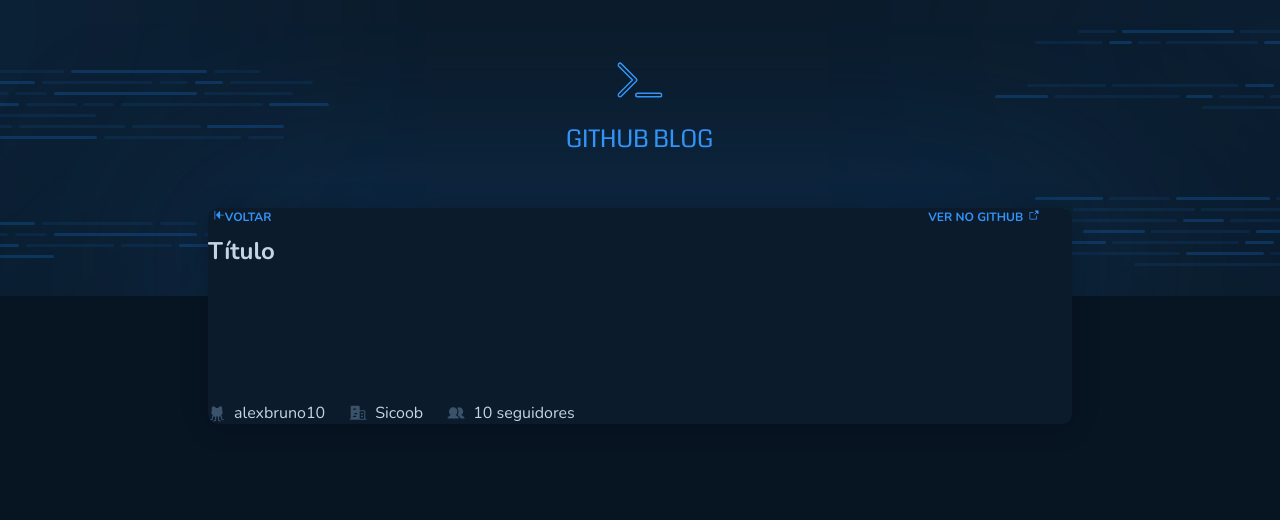
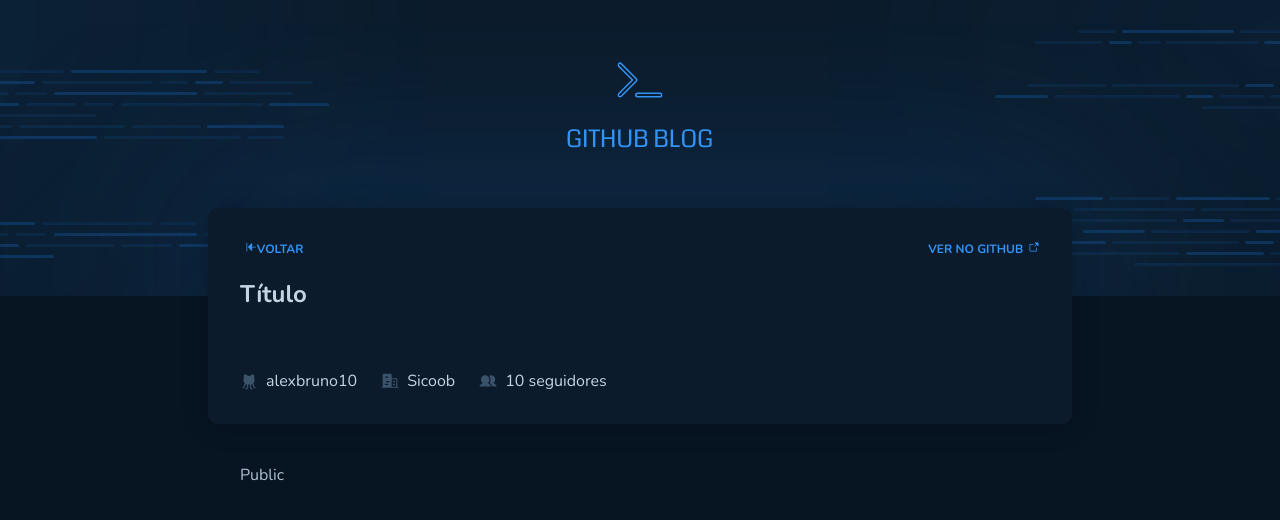
Before and after one commit to alexbruno10/github-blog, a React (Vite) app: page /post/1 in a window 1280 px wide. Shown: the top 520 px of the page. Built offline with nearby package versions, Linux system fonts and the light colour scheme.

Commit message:
Styling page Post

```diff
--- a/package.json
+++ b/package.json
@@ -17,6 +17,7 @@
     "react": "^18.2.0",
     "react-dom": "^18.2.0",
     "react-hook-form": "^7.43.1",
+    "react-markdown": "^8.0.5",
     "react-router-dom": "^6.8.1",
     "styled-components": "^5.3.6",
     "zod": "^3.20.2"
--- a/src/components/CardPagePost/index.tsx
+++ b/src/components/CardPagePost/index.tsx
@@ -1,15 +1,18 @@
-import { CardInfoContainer } from "../CardProfile/styles";
-import { CardPagePostContent } from "./styles";
+import { CardPagePostContent, CardPagePostContainer, DescriptionPageContent } from "./styles";
 import { GithubLogo, Buildings, Users, ArrowSquareOut, ArrowLineLeft} from "phosphor-react";
+import { Link } from "react-router-dom";
 
-export default function CardPagePost() {
+export default function PagePost() {
     return (
         <>
-        <CardInfoContainer>
+        <CardPagePostContainer>
             <CardPagePostContent>
                     <header>
-                    <a href="https://github.com/alexbruno10" target="_blank">
+
+                    <a>
+                    <Link to={"/"}>
                     <ArrowLineLeft size={12} weight="fill"/>VOLTAR
+                    </Link>
                     </a>
 
                     <a href="https://github.com/alexbruno10" target="_blank">VER NO GITHUB
@@ -32,7 +35,17 @@ export default function CardPagePost() {
                         </li>
                     </ul>
             </CardPagePostContent>
-        </CardInfoContainer>
+
+        </CardPagePostContainer>
+
+        <DescriptionPageContent>
+
+            <p>Public</p>
+
+        </DescriptionPageContent>
+
+
+
         </>
     )
 };
--- a/src/components/CardPagePost/styles.ts
+++ b/src/components/CardPagePost/styles.ts
@@ -13,19 +13,18 @@ export const CardPagePostContainer = styled.div`
 
 `
 
-
-
 export const CardPagePostContent = styled.div`
   flex: 1;
   display: flex;
   flex-direction: column;
   color: ${({theme}) => theme.colors["subtitle"]};
+  padding: 2rem 2rem;
 
   header {
     display: flex;
     align-items: center;
     justify-content: space-between;
-    margin-bottom: 0.5rem;
+    margin-bottom: 1.2rem;
 
     h1 {
       color: ${({theme}) => theme.colors["title"]};
@@ -43,7 +42,7 @@ export const CardPagePostContent = styled.div`
         flex: none;
         order: 1;
         flex-grow: 0;
-        margin-right: 2rem;
+        /* margin-right: 1rem; */
         text-decoration: none;
 
         svg {
@@ -71,3 +70,11 @@ export const CardPagePostContent = styled.div`
     }
   }
 `;
+
+export const DescriptionPageContent = styled.div`
+
+    width: 100%;
+    padding: 2.5rem 2rem;
+    color: ${({theme}) => theme.colors["text"]};
+
+`
--- a/src/pages/Post/index.tsx
+++ b/src/pages/Post/index.tsx
@@ -1,10 +1,10 @@
-import CardPagePost from "../../components/CardPagePost";
+import PagePost from "../../components/CardPagePost";
 import { PostContainer } from "./styles";
 
 export default function Post() {
     return(
         <PostContainer>
-            <CardPagePost />
+            <PagePost />
         </PostContainer>
     )
 };
```
Also changed, not shown: 1 other file (tests, documents, lock files or other folders).
